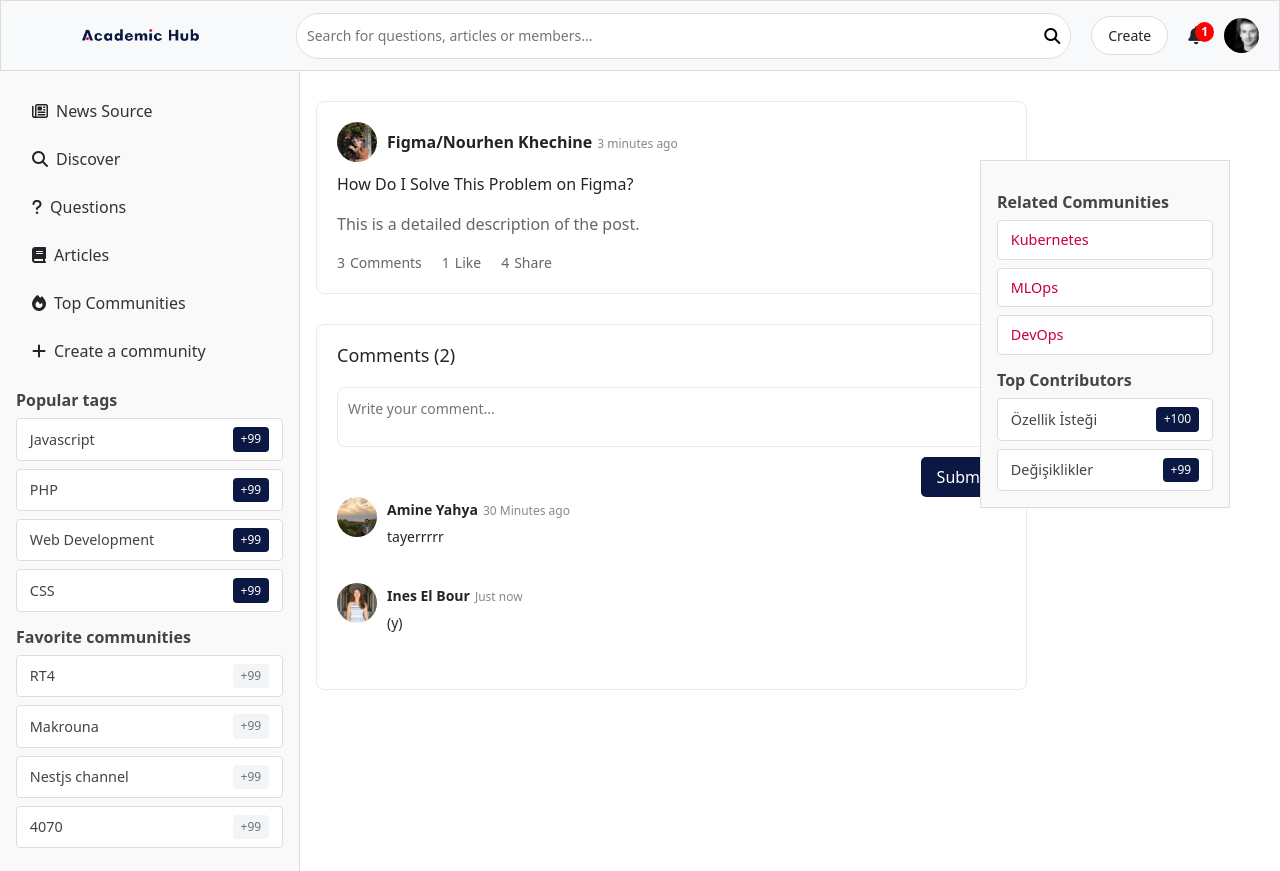
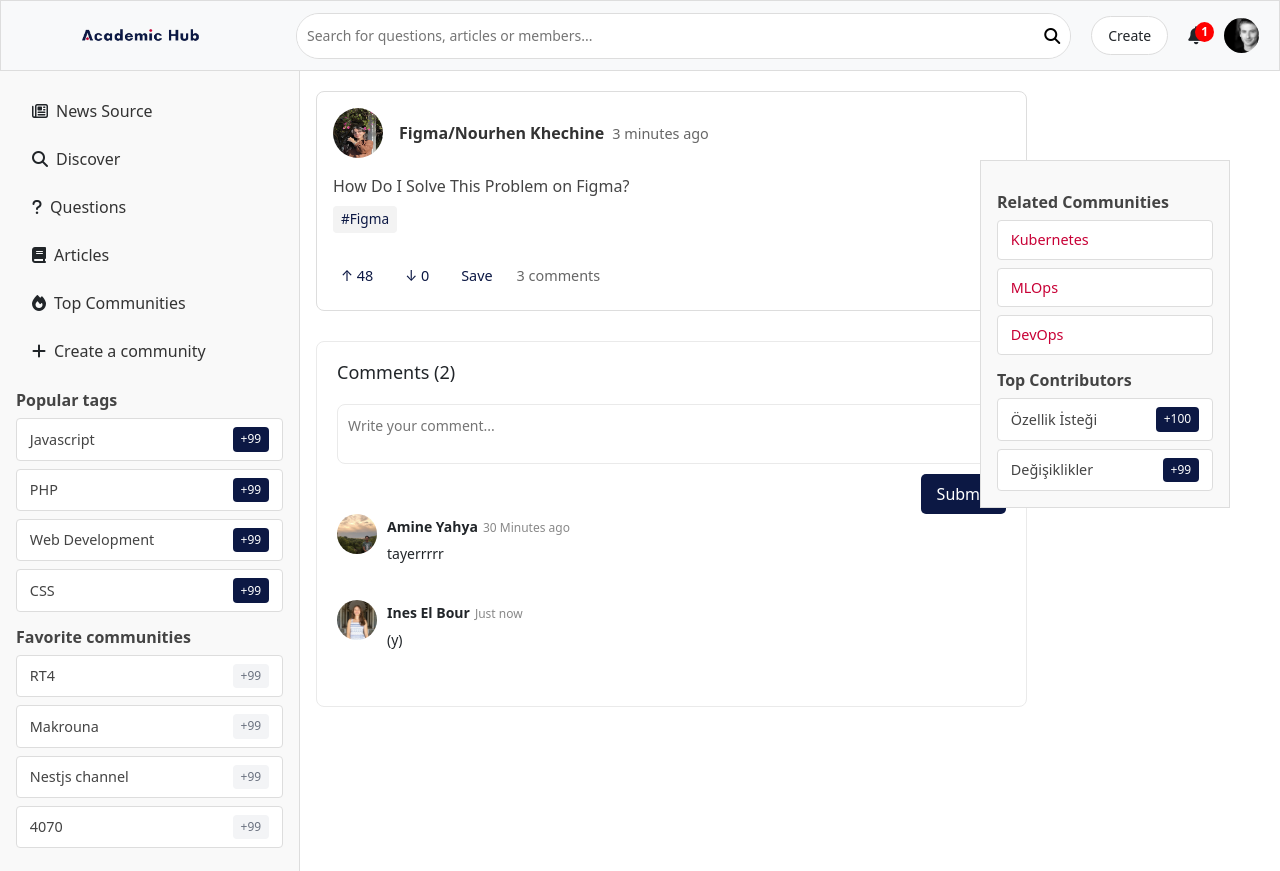
Before and after one commit to NA5KO/Academic_Hub, an Angular app in the folder frontend-app/: page /post/1 in a window 1280 px wide. Built offline with nearby package versions, Linux system fonts and the light colour scheme.

Commit message:
a post could be voted, saved or commented

```diff
--- a/frontend-app/src/app/feed/posts/post-details/post-details.component.html
+++ b/frontend-app/src/app/feed/posts/post-details/post-details.component.html
@@ -1,28 +1,4 @@
-<div class="post-details-container">
-  <div class="post-header">
-    <img src={{post.image}} alt="User avatar" />
-    <div>
-      <span class="username">{{ post.author }}</span>
-      <span class="time">{{ post.time }}</span>
-    </div>
-  </div>
-
-  <div class="post-content">
-    <p>{{ post.title }}</p>
-    <p class="subtitle">{{ post.description }}</p>
-  </div>
-  <div class="post-actions">
-    <div class="action">
-      <span>3</span> Comments
-    </div>
-    <div class="action">
-      <span>1</span> Like
-    </div>
-    <div class="action">
-      <span>4</span> Share
-    </div>
-  </div>
-</div>
+<app-post-item [post]="post"></app-post-item>
 <div class="comments-section">
   <h3>Comments ({{ comments.length }})</h3>
   <div class="comment-input">
--- a/frontend-app/src/app/feed/posts/post-details/post-details.component.ts
+++ b/frontend-app/src/app/feed/posts/post-details/post-details.component.ts
@@ -20,12 +20,16 @@
 
   fetchPostDetails(postId: string | null): void {
     this.post = {
-      id: postId,
+      id: 1,
       image: '../../../../assets/nourhen.jpg',
       author: 'Figma/Nourhen Khechine',
       time: '3 minutes ago',
-      title: 'How Do I Solve This Problem on Figma?',
-      description: 'This is a detailed description of the post.',
+      content: 'How Do I Solve This Problem on Figma?',
+      tags: ['#Figma'],
+      comments: 3,
+      upvotes: 48,
+      downvotes: 0,
+      isSaved: false,
     };
   }
 
--- a/frontend-app/src/app/feed/posts/post-item/post-item.component.css
+++ b/frontend-app/src/app/feed/posts/post-item/post-item.component.css
@@ -1,83 +1,89 @@
 .post-item {
-    padding: 1rem;
+  display: flex;
+  flex-direction: column;
   border: 1px solid #ddd;
   border-radius: 8px;
+  padding: 1rem;
+  margin-bottom: 1rem;
   background-color: #fff;
-    display: flex;
-    flex-direction: column;
-    gap: 0.5rem;
-    width: 100%;
+  cursor: pointer;
+  transition: box-shadow 0.3s ease;
+  margin-top: 20px;
+}
 
 .post-header {
   display: flex;
   align-items: center;
-      margin-bottom: 10px;
+  margin-bottom: 1rem;
 }
 
 .post-header img {
-      width: 40px;
-      height: 40px;
+  width: 50px;
+  height: 50px;
   border-radius: 50%;
-      margin-right: 10px;
+  margin-right: 1rem;
 }
 
 .post-header .username {
   font-weight: bold;
-      font-size: 16px;
+  font-size: 1rem;
+  color: #333;
 }
 
 .post-header .time {
-      font-size: 12px;
-      color: #888888;
-      margin-left: 5px;
+  font-size: 0.9rem;
+  color: #666;
+  margin-left: 0.5rem;
 }
 
 .post-content {
-      p {
+  margin-bottom: 1rem;
+}
+
+.post-content p {
   margin: 0;
   font-size: 1rem;
-        font-weight: 500;
-        color: #333;
+  color: #444;
 }
 
-      .tags {
+.post-content .tags {
   margin-top: 0.5rem;
+  display: flex;
+  flex-wrap: wrap;
+  gap: 0.5rem;
+}
 
-        span {
+.post-content .tags span {
   background-color: #f3f3f3;
+  color: #0c1844;
+  font-size: 0.85rem;
   padding: 0.2rem 0.5rem;
   border-radius: 4px;
-          font-size: 0.8rem;
-          color: #007bff;
-          margin-right: 0.5rem;
-        }
-      }
 }
 
-    .post-footer {
+.actions {
   display: flex;
-      justify-content: space-between;
   align-items: center;
-
-      .interaction {
-        font-size: 0.9rem;
-        color: #777;
-
-        .comments {
-          margin-right: 1rem;
-        }
+  gap: 1rem;
+  margin-top: 0.5rem;
 }
 
-      .avatars {
-        display: flex;
+.actions button {
+  background: none;
+  border: none;
+  color: #0c1844;
+  font-size: 0.9rem;
+  cursor: pointer;
+  padding: 0.5rem;
+  border-radius: 4px;
+  transition: background-color 0.3s ease;
+}
 
-        img {
-          width: 30px;
-          height: 30px;
-          border-radius: 50%;
-          margin-left: -10px;
-          border: 2px solid #fff;
+.actions button:hover {
+  background-color: #f0f0f0;
 }
+
+.actions span {
+  font-size: 0.9rem;
+  color: #666;
 }
-    }
-  }
--- a/frontend-app/src/app/feed/posts/post-item/post-item.component.html
+++ b/frontend-app/src/app/feed/posts/post-item/post-item.component.html
@@ -1,4 +1,4 @@
-<div class="post-item" (click)="goToPostDetails(post.id)">
+<div class="post-item" (click)="goToPost(post.id)">
   <div class="post-header">
     <img src={{post.image}} alt="User avatar" />
     <div>
@@ -12,10 +12,13 @@
       <span *ngFor="let tag of post.tags">{{ tag }}</span>
     </div>
   </div>
-  <div class="post-footer">
-    <div class="interaction">
-      <span class="comments">{{ post.comments }} comments</span>
-      <span class="votes">↑ {{ post.upvotes }} ↓ {{ post.downvotes }}</span>
-    </div>
+  <div class="actions">
+    <!-- <button (click)="onUpvote(post)">👍 {{ post.upvotes }}</button> -->
+    <button>↑ {{ post.upvotes }}</button>
+    <button>↓ {{ post.downvotes }}</button>
+    <button>
+      {{ post.isSaved ? 'Unsave' : 'Save' }}
+    </button>
+    <span>{{ post.comments }} comments</span>
   </div>
 </div>
--- a/frontend-app/src/app/feed/posts/post-item/post-item.component.ts
+++ b/frontend-app/src/app/feed/posts/post-item/post-item.component.ts
@@ -9,9 +9,29 @@
 export class PostItemComponent {
   @Input() post: any;
 
+  // constructor(private postService: PostService, private router: Router) {}
   constructor(private router: Router) {}
 
-  goToPostDetails(postId: number): void {
+/*
+  onUpvote(post: any) {
+    this.postService.upvotePost(post.id).subscribe(() => {
+      post.upvotes++;
+    });
+  }
+
+  onDownvote(post: any) {
+    this.postService.downvotePost(post.id).subscribe(() => {
+      post.downvotes++;
+    });
+  }
+
+  onSave(post: any) {
+    this.postService.savePost(post.id, this.userId).subscribe(() => {
+      post.isSaved = !post.isSaved;
+    });
+  }
+}*/
+  goToPost(postId: number) {
     this.router.navigate(['/post', postId]);
   }
 }
--- a/frontend-app/src/app/feed/posts/post-list/post-list.component.css
+++ b/frontend-app/src/app/feed/posts/post-list/post-list.component.css
@@ -1,10 +1,54 @@
-.post-list {
-    display: flex;
-    flex-direction: column;
-    gap: 1.5rem;
-    padding: 1rem;
-    margin: 0 auto;
-    max-width: 1000px;
-    box-sizing: border-box;
-    margin-top: 20px;
-  }
+.post {
+  display: flex;
+  align-items: flex-start;
+  margin-bottom: 20px;
+  margin-top: 20px;
+  padding: 10px;
+  border: 1px solid #ddd;
+  border-radius: 8px;
+  background-color: #f9f9f9;
+}
+
+.author-image {
+  width: 50px;
+  height: 50px;
+  border-radius: 50%;
+  margin-right: 15px;
+}
+
+.post-details {
+  flex: 1;
+}
+
+.post-title {
+  font-size: 18px;
+  font-weight: bold;
+  cursor: pointer;
+  margin: 0 0 5px;
+}
+
+.tags {
+  margin: 10px 0;
+}
+
+.tag {
+  margin-right: 5px;
+  color: #007bff;
+}
+
+.actions {
+  display: flex;
+  gap: 10px;
+}
+
+button {
+  padding: 5px 10px;
+  font-size: 14px;
+  border: none;
+  border-radius: 5px;
+  cursor: pointer;
+}
+
+button:hover {
+  background-color: #ddd;
+}
--- a/frontend-app/src/app/feed/posts/post-list/post-list.component.ts
+++ b/frontend-app/src/app/feed/posts/post-list/post-list.component.ts
@@ -1,4 +1,6 @@
 import { Component } from '@angular/core';
+import { PostService } from '../../post.service';
+import { Router } from '@angular/router';
 
 @Component({
   selector: 'app-post-list',
@@ -16,7 +18,8 @@
       tags: ['#Figma'],
       comments: 3,
       upvotes: 48,
-      downvotes: 0
+      downvotes: 0,
+      isSaved: false,
     },
     {
       id: 2,
@@ -27,7 +30,10 @@
       tags: ['#Kubernetes'],
       comments: 11,
       upvotes: 23,
-      downvotes: 1
-    }
+      downvotes: 1,
+      isSaved: false,
+    },
   ];
+
+  userId = 1; // Current logged-in user's ID (replace with dynamic value)
 }
```
Also changed, not shown: frontend-app/src/app/feed/post.service.ts (added, +27 -0 lines), frontend-app/src/app/feed/posts/post-list/post-list.component.html (+5 -5 lines), 1 other file (tests, documents, lock files or other folders). Lines whose indentation alone changed are shown as unchanged.
